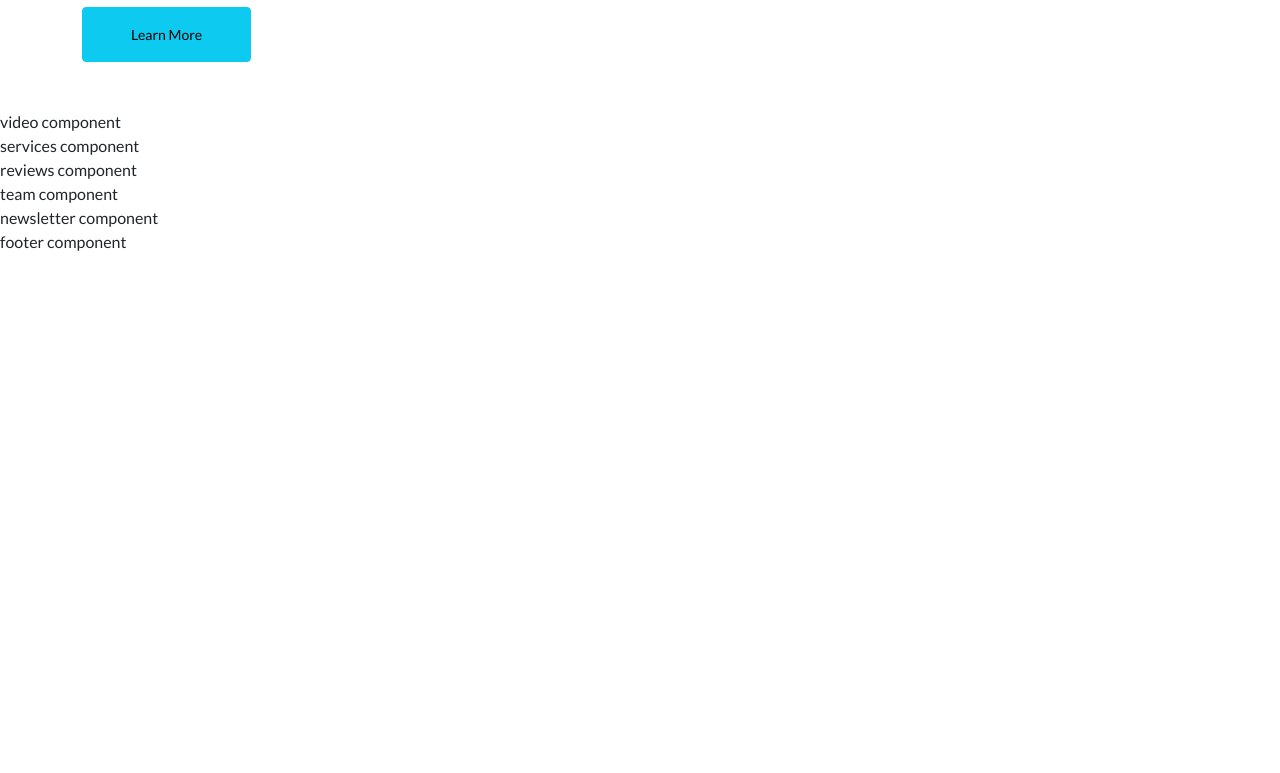
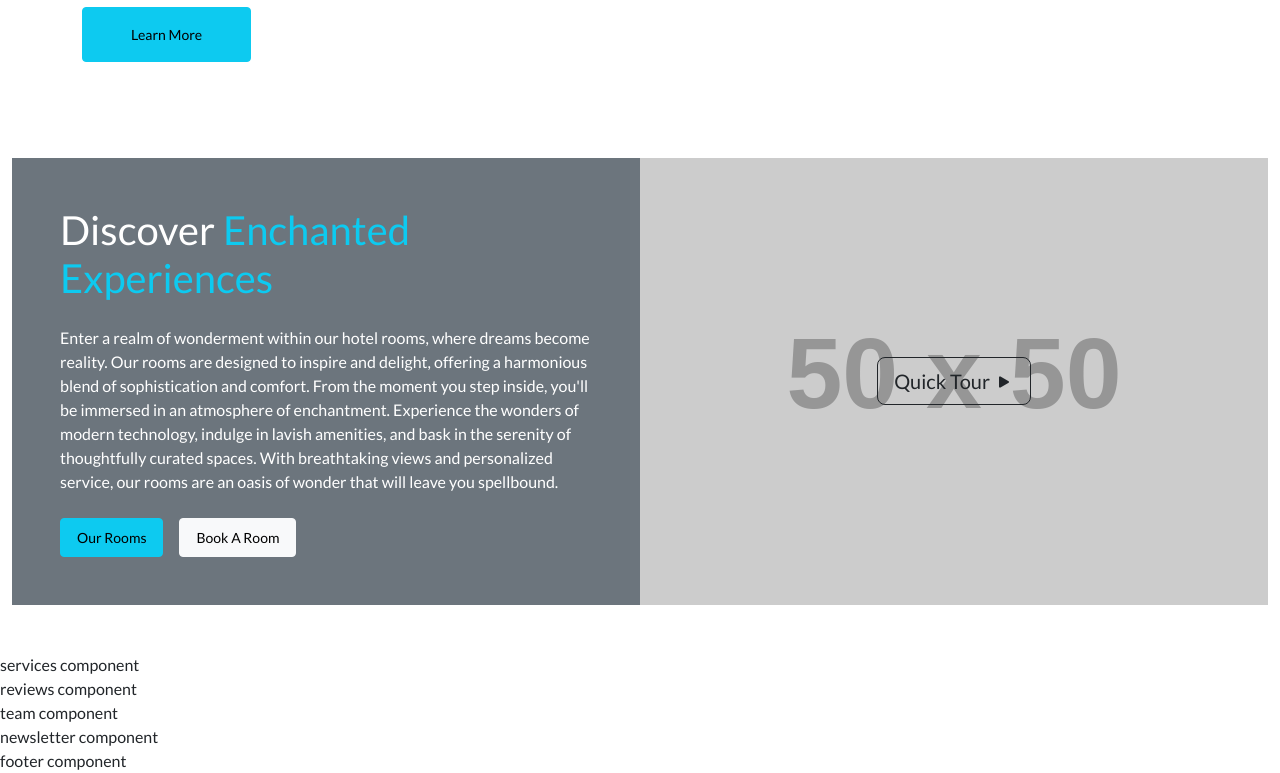
Before and after one commit to CryFecteau/aurora-vista, a Vue app: page / in a window 1280 px wide. Shown: the part 2898-3671 px from the top of the page. Before the commit the page ends 3152 px from the top, so only its background shows below. Built offline with nearby package versions, Linux system fonts and the light colour scheme.

Commit message:
Styled video component

```diff
--- a/src/components/video-component.vue
+++ b/src/components/video-component.vue
@@ -1,11 +1,100 @@
 <template>
-  <div>video component</div>
+  <div class="container-xxl py-5 wow zoomIn" data-wow-delay="0.1s">
+    <div class="row g-0">
+      <div class="col-md-6 bg-secondary d-flex align-items-center">
+        <div class="p-5">
+          <h1 class="text-white mb-4">
+            Discover <span class="text-info">Enchanted Experiences</span>
+          </h1>
+          <p class="text-white mb-4">
+            Enter a realm of wonderment within our hotel rooms, where dreams become
+            reality. Our rooms are designed to inspire and delight, offering a harmonious
+            blend of sophistication and comfort. From the moment you step inside, you'll
+            be immersed in an atmosphere of enchantment. Experience the wonders of modern
+            technology, indulge in lavish amenities, and bask in the serenity of
+            thoughtfully curated spaces. With breathtaking views and personalized service,
+            our rooms are an oasis of wonder that will leave you spellbound.
+          </p>
+          <a href="" class="btn btn-sm btn-info py-md-2 px-md-3 me-3">Our Rooms</a>
+          <a href="" class="btn btn-sm btn-light py-md-2 px-md-3">Book A Room</a>
+        </div>
+      </div>
+      <div class="col-md-6">
+        <div
+          class="w-100 h-100 d-flex align-items-center justify-content-center"
+          style="
+            padding: 35px;
+            background-image: url('https://placehold.co/50');
+            background-size: cover;
+            background-repeat: no-repeat;
+            background-position: center;
+          "
+        >
+          <button
+            type="button"
+            class="btn btn-lg btn-outline-dark"
+            @click="openVideoModal"
+          >
+            Quick Tour
+            <span class="bi bi-play-fill"></span>
+          </button>
+        </div>
+      </div>
+    </div>
+
+    <div
+      class="modal fade"
+      id="videoModal"
+      tabindex="-1"
+      aria-labelledby="exampleModalLabel"
+      aria-hidden="true"
+    >
+      <div class="modal-dialog">
+        <div class="modal-content rounded-2">
+          <div class="modal-header">
+            <h5 class="modal-title" id="exampleModalLabel">Youtube Video</h5>
+            <button
+              type="button"
+              class="btn-close"
+              data-bs-dismiss="modal"
+              aria-label="Close"
+            ></button>
+          </div>
+          <div class="modal-body">
+            <!-- 16:9 aspect ratio -->
+            <div class="ratio ratio-16x9">
+              <iframe
+                class="embed-responsive-item"
+                :src="videoSrc"
+                id="video"
+                allowfullscreen
+                allowscriptaccess="always"
+                allow="autoplay"
+              ></iframe>
+            </div>
+          </div>
+        </div>
+      </div>
+    </div>
+  </div>
 </template>
 
 <script>
+import bootstrap from "bootstrap/dist/js/bootstrap.bundle.js";
+
 export default {
   name: "VideoComponent",
-  props: {},
+  data() {
+    return {
+      videoSrc: "",
+    };
+  },
+  methods: {
+    openVideoModal() {
+      this.videoSrc = "https://www.youtube.com/embed/hPvGCk1iQak";
+      new bootstrap.Modal(document.getElementById("videoModal")).show();
+    },
+  },
 };
 </script>
 
```
